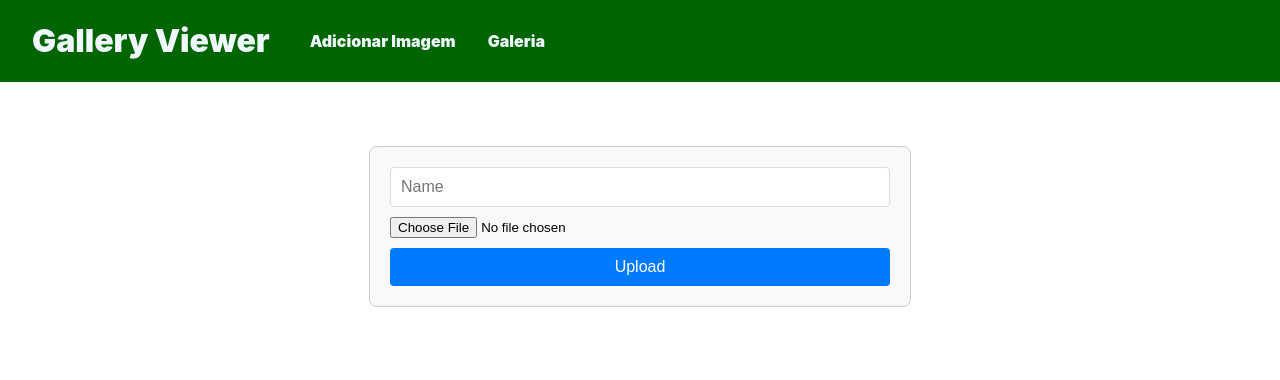
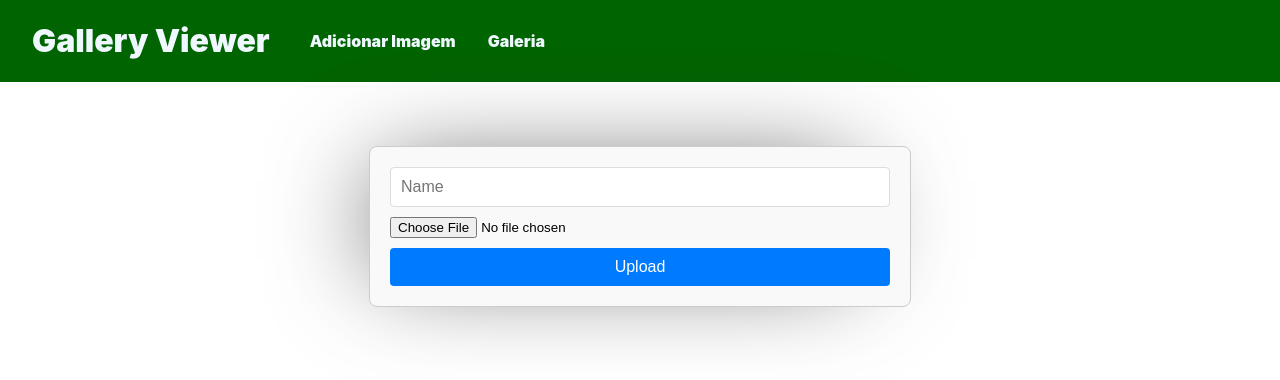
Before and after one commit to PedroMaxis/GalleryViewer, a React (Create React App) app in the folder frontend/: page / in a window 1280 px wide. Shown: the top 380 px of the page. Built offline with nearby package versions, Linux system fonts and the light colour scheme; the HTML template or start-up script is replaced by a standard one.

Commit message:
feat: update css

```diff
--- a/frontend/src/Form.css
+++ b/frontend/src/Form.css
@@ -1,6 +1,9 @@
 /* UploadForm.css */
 
 form {
+  -webkit-box-shadow: -24px -6px 105px -35px rgba(0,0,0,0.75);
+  -moz-box-shadow: -24px -6px 105px -35px rgba(0,0,0,0.75);
+  box-shadow: -24px -6px 105px -35px rgba(0,0,0,0.75);
   display: flex;
   flex-direction: column;
   max-width: 500px;
```
